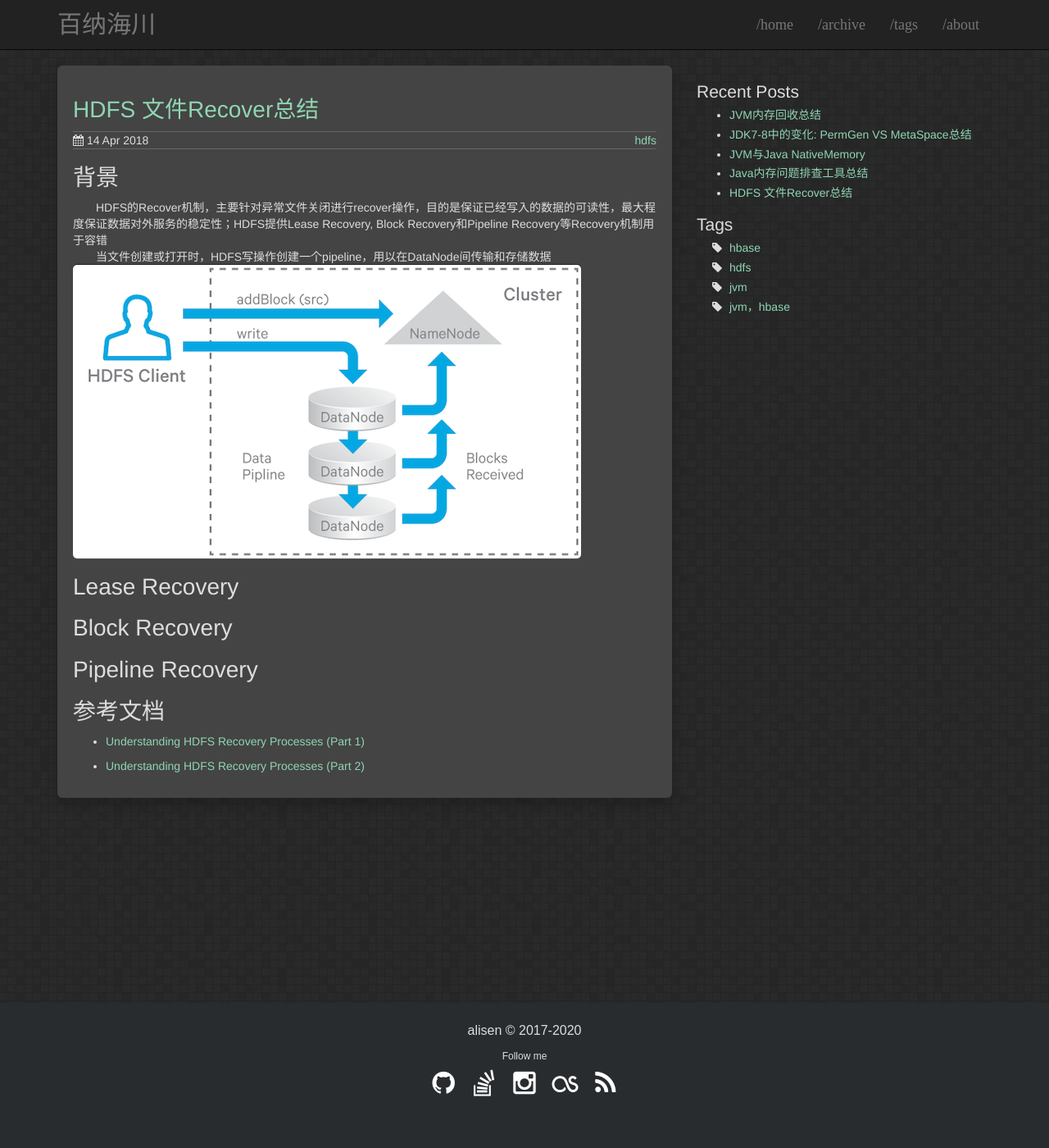
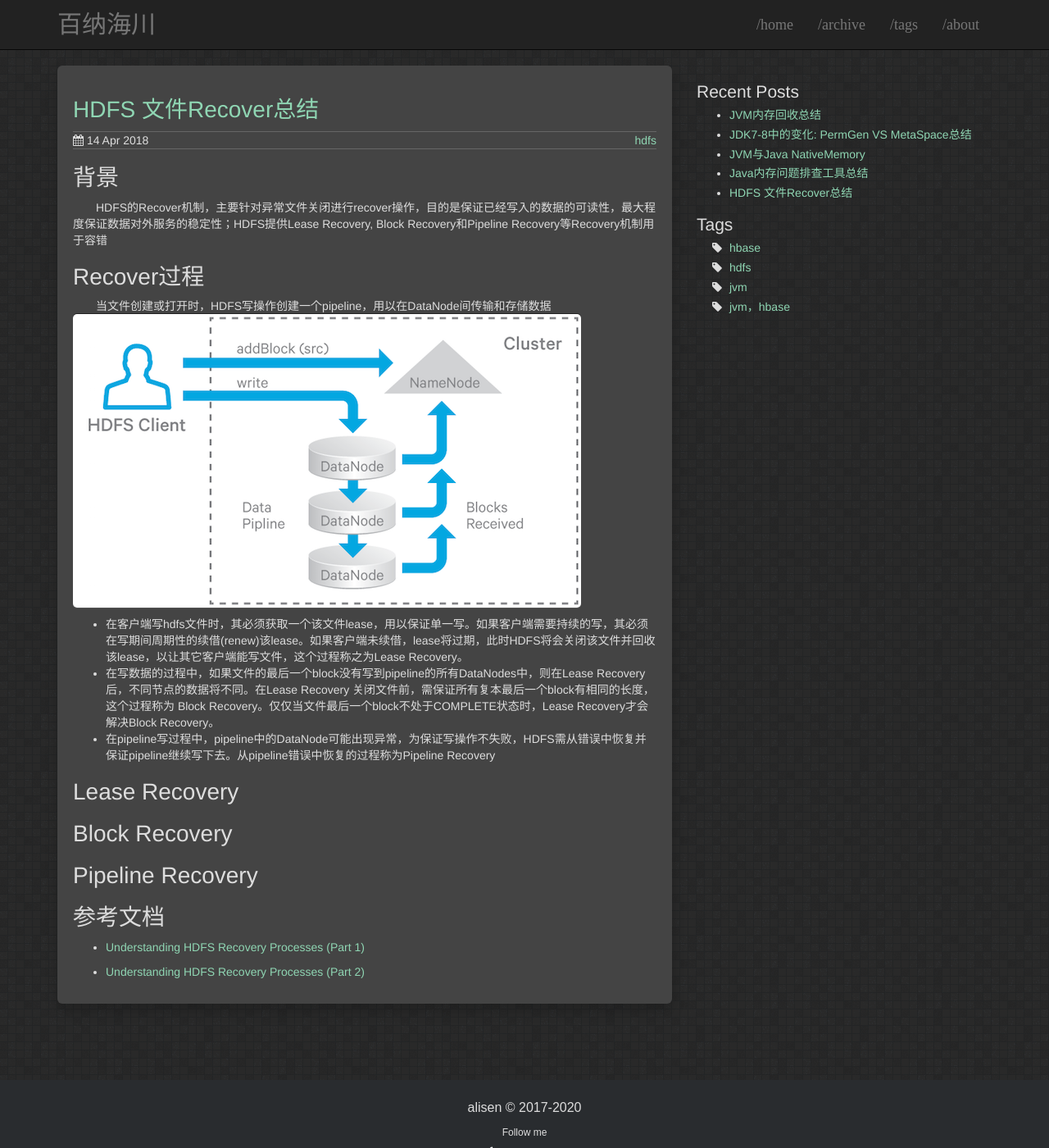
Before and after one commit to igithu/summary, a Jekyll site: the page built from _posts/2018-04-14-hdfs-recover.md, in a window 1280 px wide and 1400 px high. Shown: the whole window at 82% size. Built offline with Jekyll 4.4.1, drawn with Linux system fonts in a browser that asks for light colours.

Commit message:
Update 2018-04-14-hdfs-recover.md

```diff
--- a/_posts/2018-04-14-hdfs-recover.md
+++ b/_posts/2018-04-14-hdfs-recover.md
@@ -7,8 +7,14 @@ tags: hdfs
 
 # 背景
 &emsp;&emsp;HDFS的Recover机制，主要针对异常文件关闭进行recover操作，目的是保证已经写入的数据的可读性，最大程度保证数据对外服务的稳定性；HDFS提供Lease Recovery, Block Recovery和Pipeline Recovery等Recovery机制用于容错
+
+# Recover过程
 &emsp;&emsp;当文件创建或打开时，HDFS写操作创建一个pipeline，用以在DataNode间传输和存储数据
 ![image01](https://igithu.github.io/summary/images/recover-f1.png)
+
+* 在客户端写hdfs文件时，其必须获取一个该文件lease，用以保证单一写。如果客户端需要持续的写，其必须在写期间周期性的续借(renew)该lease。如果客户端未续借，lease将过期，此时HDFS将会关闭该文件并回收该lease，以让其它客户端能写文件，这个过程称之为Lease Recovery。
+* 在写数据的过程中，如果文件的最后一个block没有写到pipeline的所有DataNodes中，则在Lease Recovery后，不同节点的数据将不同。在Lease Recovery 关闭文件前，需保证所有复本最后一个block有相同的长度，这个过程称为 Block Recovery。仅仅当文件最后一个block不处于COMPLETE状态时，Lease Recovery才会解决Block Recovery。
+* 在pipeline写过程中，pipeline中的DataNode可能出现异常，为保证写操作不失败，HDFS需从错误中恢复并保证pipeline继续写下去。从pipeline错误中恢复的过程称为Pipeline Recovery
 
 # Lease Recovery
 # Block Recovery
```
